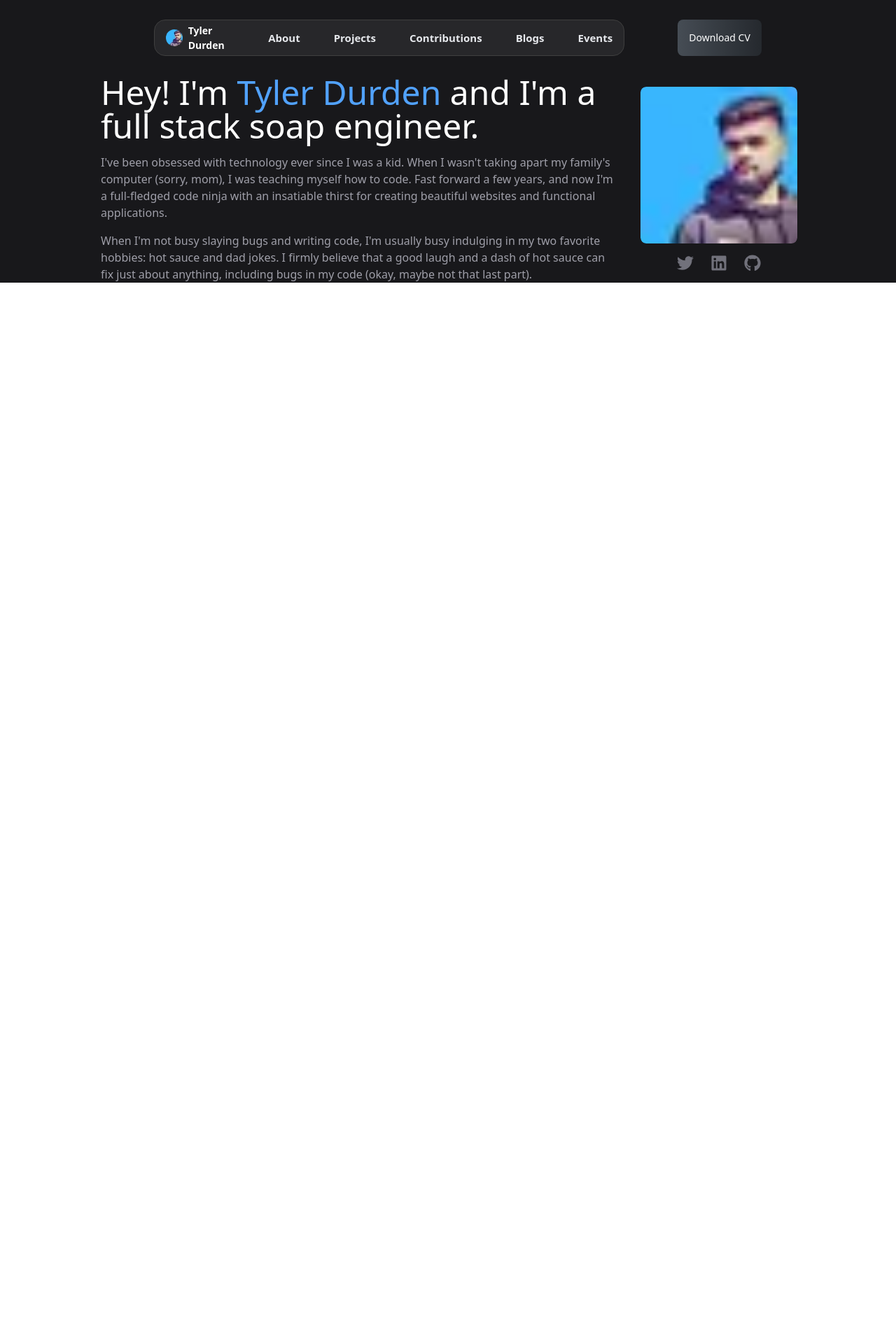
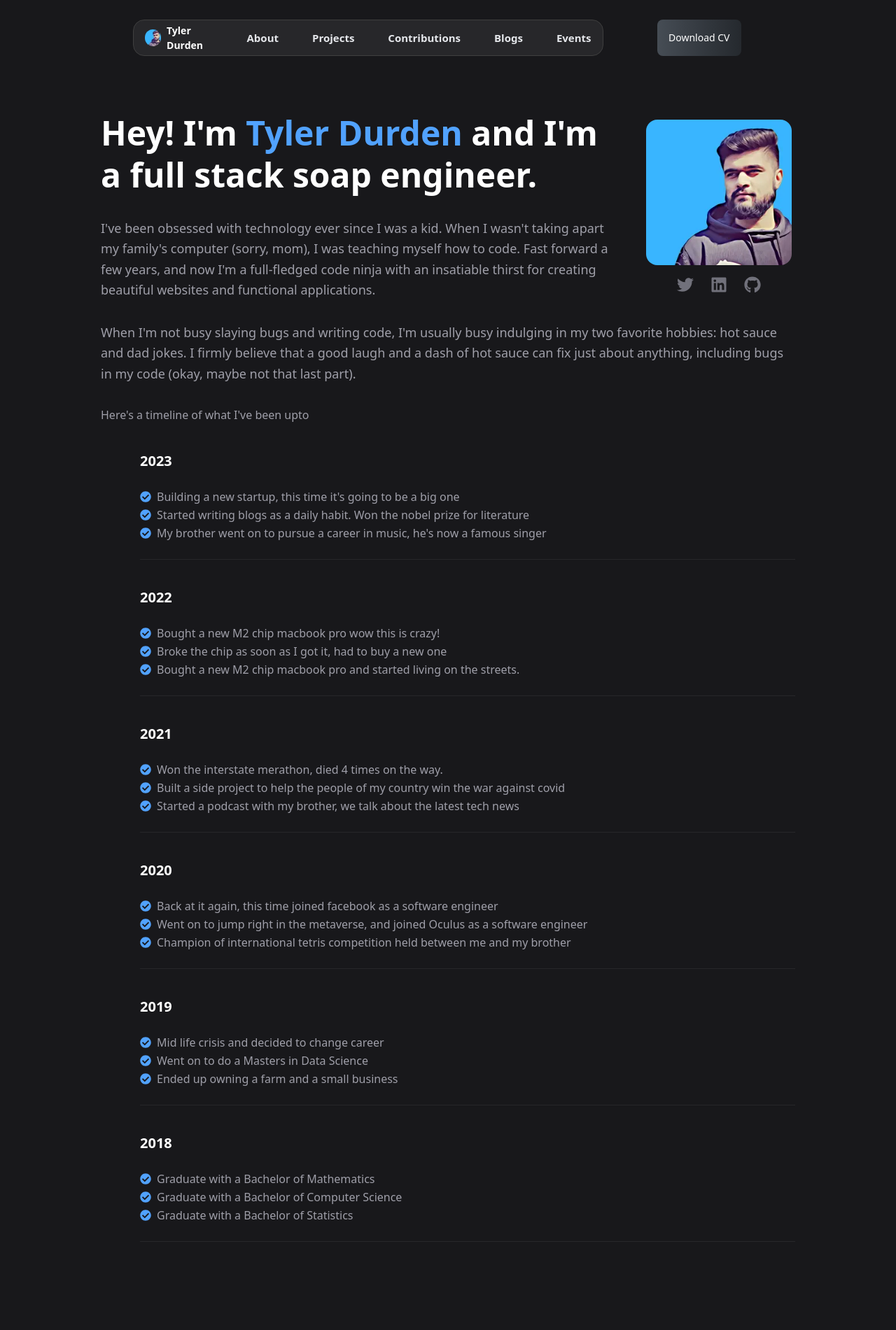
Before and after one commit to wizzcode01/devpro-project, a React (Vite) app: page /about in a window 1280 px wide. Shown: the top 1901 px of the page at 70% size. Before the commit the page ends 800 px from the top, so only its background shows below. Built offline with nearby package versions, Linux system fonts and the light colour scheme.

Commit message:
added files

```diff
--- a/src/components/Blog.jsx
+++ b/src/components/Blog.jsx
@@ -9,27 +9,37 @@ const Blog = () => {
       date: "November 28, 2022",
       title: "What is a website template",
       desc: "A website template is a pre-designed website that can be customized to suit your needs. In this post, we’ll take a look at what a website template is and why it can be a great creative outlet for writers",
-      link: "#",
-      uses: {
+      uses: [
+        {
           name: "16 Inch M2 MacBook Pro",
           desc: "My main machine for development that I've been using for over 6 months now. Such a beast of a machine. I love it.",
         },
+        {
+          name: "iPad Pro 12.9",
+          desc: "Overrated in my opinion. I use it for reading books and watching movies. I don't use it for development.",
+        },
+      ],
     },
     {
       date: "September 2, 2022",
       title: "What is a blog anywhere",
       desc: "A blog is a website that is updated regularly with new content. It is a great way to share your thoughts and ideas with the world. In this blog post, we will discuss what a blog is and how to create one.",
-      link: "#",
-      uses: {
+      uses: [
+        {
           name: "Keychron K2",
           desc: "My main keyboard for development. I love the clicky keys and the compact size. I use it with a Logitech MX Master 3 mouse.",
         },
+        {
+          name: "Logitech MX Master 3",
+          desc: "My main mouse for development. I love the scroll wheel and the thumb buttons. I use it with a Keychron K2 keyboard.",
+        },
+      ],
     },
   ];
 
   return (
     <div className="max-w-5xl mx-auto">
-      <div className="flex flex-col gap-20">
+      <div className="flex flex-col gap-10">
         {blogPosts.map((post, idx) => (
           <div key={idx} className="grid grid-cols-4 gap-6">
             {/* Blog Content with Hover Effect */}
@@ -56,8 +66,8 @@ const Blog = () => {
                 )}
               </AnimatePresence>
 
-              <div className="relative z-10 flex flex-col gap-4 text-white">
-                <div className="flex items-center gap-4 text-zinc-600">
+              <div className="relative z-10 flex flex-col mx-auto gap-5 leading-relaxed text-white">
+                    <div className="flex items-center gap-4 text-zinc-500">
                     | <small>{post.date}</small>
                     </div>
                     <h2 className="text-[17px] font-semibold">{post.title}</h2>
@@ -68,11 +78,15 @@ const Blog = () => {
               </div>
             </div>
 
-            {/* Uses (single row, smaller span) */}
-            <div className="col-span-1 flex flex-col gap-2 text-start text-white p-4">
+            {/* Uses (mapped correctly) */}
+            <div className="col-span-1 flex flex-col gap-4 text-start text-white p-4">
               <h1 className="font-bold">Uses</h1>
-              <h2 className="text-white font-bold">{post.uses.name}</h2>
-              <p className="text-zinc-400">{post.uses.desc}</p>
+              {post.uses.map((use, Idx) => (
+                <div key={Idx}>
+                  <h2 className="text-white font-bold text-sm">{use.name}</h2>
+                  <p className="text-zinc-400 text-sm">{use.desc}</p>
+                </div>
+              ))}
             </div>
           </div>
         ))}
--- a/src/components/Footer.jsx
+++ b/src/components/Footer.jsx
@@ -6,7 +6,7 @@ import { FaTwitter, FaLinkedin, FaGithub } from "react-icons/fa"
 const Footer = () => {
   return (
     <div className='max-w-5xl mx-auto '>
-        <div className='flex flex-col items-center justify-center gap-5 text-zinc-100 p-40'>
+        <div className='flex flex-col items-center justify-center gap-5 text-zinc-100 p-32'>
             <Link to="/" className="flex items-center gap-2">
                 <div className="w-8 h-8 flex items-center justify-center font-bold rounded-full">
                     <img src={Logo} alt="logo-img" className="rounded-full" />
--- a/src/components/Navbar.jsx
+++ b/src/components/Navbar.jsx
@@ -3,8 +3,8 @@ import Logo from '../assets/avatar.webp'
 
 const Navbar = () => {
   return (
-    <div className=' flex items-center justify-evenly w-full'>
-    <nav className="bg-zinc-800 text-white border border-[#3f3f3f] flex items-center rounded-2xl h-13 px-4 w-[95%] md:w-2xl m-7 ">
+    <div className='flex justify-evenly max-w-5xl ml-28'>
+    <nav className="bg-zinc-800 text-white border border-[#3f3f3f] flex items-center rounded-2xl h-13 px-4 w-[95%] md:w-2xl mt-7 ">
      <div className='flex items-center gap-4 md:gap-12 text-[15px] font-semibold'>
       <Link to="/" className="flex items-center gap-2">
         <div className="w-8 h-8 flex items-center justify-center font-bold rounded-full overflow-hidden">
@@ -20,7 +20,7 @@ const Navbar = () => {
         <Link to="/events" className="text-gray-200 hover:text-gray-400">Events</Link>
     </div>
     </nav>
-      <div>
+      <div className='mt-7'>
         <button className="text-white text-sm bg-gradient-to-r from-[#464d55] to-[#25292e] px-4 py-4 duration-150 active:outline-none hover:opacity-80 rounded-lg">
           Download CV
         </button>
--- a/src/pages/About.jsx
+++ b/src/pages/About.jsx
@@ -1,34 +1,84 @@
-import Logo from '../assets/avatar.webp'
+import Logo from '../assets/avatar 2.webp'
 import Navbar from '../components/Navbar'
-import { FaTwitter, FaLinkedin, FaGithub } from "react-icons/fa"
+import { FaTwitter, FaLinkedin, FaGithub, FaCheckCircle } from "react-icons/fa"
+import Footer from '../components/Footer'
 
 const About = () => {
+
+    const timeline = [
+  {
+    year: "2023",
+    events: [
+      "Building a new startup, this time it's going to be a big one",
+      "Started writing blogs as a daily habit. Won the nobel prize for literature",
+      "My brother went on to pursue a career in music, he's now a famous singer",
+    ],
+  },
+  {
+    year: "2022",
+    events: [
+      "Bought a new M2 chip macbook pro wow this is crazy!",
+      "Broke the chip as soon as I got it, had to buy a new one",
+      "Bought a new M2 chip macbook pro and started living on the streets.",
+    ],
+  },
+  {
+    year: "2021",
+    events: [
+      "Won the interstate merathon, died 4 times on the way.",
+      "Built a side project to help the people of my country win the war against covid",
+      "Started a podcast with my brother, we talk about the latest tech news",
+    ],
+  },
+  {
+    year: "2020",
+    events: [
+      "Back at it again, this time joined facebook as a software engineer",
+      "Went on to jump right in the metaverse, and joined Oculus as a software engineer",
+      "Champion of international tetris competition held between me and my brother",
+    ],
+  },
+  {
+    year: "2019",
+    events: [
+      "Mid life crisis and decided to change career",
+      "Went on to do a Masters in Data Science",
+      "Ended up owning a farm and a small business",
+    ],
+  },
+  {
+    year: "2018",
+    events: [
+      "Graduate with a Bachelor of Mathematics",
+      "Graduate with a Bachelor of Computer Science",
+      "Graduate with a Bachelor of Statistics",
+    ],
+  },
+];
+
   return (
     <div className="bg-zinc-900">
-      <div className="max-w-5xl mx-auto px-4"> {/* added px-4 for spacing on small screens */}
-        <Navbar/>
-        <div className="flex flex-col gap-20">
+      <Navbar/>
+      <div className="max-w-5xl mx-auto px-4">
+        <div className="flex flex-col gap-8 mt-20">
           {/* Use grid properly */}
           <div className="grid grid-cols-1 md:grid-cols-4 gap-10 items-center">
 
             {/* LEFT CONTENT */}
-            <div className="md:col-span-3 flex flex-col gap-4 text-start">
-              <h1 className="text-white text-5xl">
+            <div className="md:col-span-3 flex flex-col gap-8 text-start">
+              <h1 className="text-white text-5xl font-bold leading-tight">
                 Hey! I'm <span className="text-blue-400">Tyler Durden </span>
                 and I'm a full stack soap engineer.
               </h1>
-              <p className="text-zinc-400">
+              <p className="text-zinc-400 text-lg leading-relaxed">
                 I've been obsessed with technology ever since I was a kid. When I wasn't taking apart my family's computer (sorry, mom), I was teaching myself how to code. Fast forward a few years, and now I'm a full-fledged code ninja with an insatiable thirst for creating beautiful websites and functional applications.
-              </p>
-              <p className="text-zinc-400">
-                When I'm not busy slaying bugs and writing code, I'm usually busy indulging in my two favorite hobbies: hot sauce and dad jokes. I firmly believe that a good laugh and a dash of hot sauce can fix just about anything, including bugs in my code (okay, maybe not that last part).
               </p>
             </div>
 
             {/* RIGHT CONTENT (Image + Socials) */}
-            <div className="md:col-span-1 flex flex-col items-center gap-4">
-              <div className="w-56 h-56 flex items-center justify-center font-bold rounded-lg overflow-hidden">
-                <img src={Logo} alt="logo-img" className="rounded-lg w-56 h-56 object-cover" />
+            <div className="md:col-span-1 flex flex-col items-center gap-4 ">
+              <div className="w-52 h-52 flex items-center justify-center font-bold rounded-2xl overflow-hidden">
+                <img src={Logo} alt="logo-img" className="rounded-lg w-52 h-52 object-cover" />
               </div>
               <div className="flex items-center gap-6 text-zinc-500 text-2xl">
                 <FaTwitter/>
@@ -38,8 +88,30 @@ const About = () => {
             </div>
 
           </div>
+             <p className="text-zinc-400 text-lg leading-relaxed">
+                When I'm not busy slaying bugs and writing code, I'm usually busy indulging in my two favorite hobbies: hot sauce and dad jokes. I firmly believe that a good laugh and a dash of hot sauce can fix just about anything, including bugs in my code (okay, maybe not that last part).
+              </p>
+              <div>
+                 <h1 className='text-zinc-400'>Here's a timeline of what I've been upto</h1>
+                 {timeline.map((item, index) => (
+                 <div key={index} className='flex flex-col ml-14 gap-6 mt-10'>
+                    <span className='text-xl font-bold text-white'>{item.year}</span>
+                    <div>
+                        {item.events.map((event, i) => (
+                            <div
+                                key={i}
+                                className='flex items-center gap-2'>
+                                <FaCheckCircle className=' text-blue-400'/> <p className='text-zinc-400 leading-relaxed'>{event}</p>
+                            </div>
+                        ))}
+                    </div>
+                    <div className='border-b border-zinc-800'></div>
+                    </div>
+                    ))}
+              </div>
         </div>
       </div>
+      <Footer/>
     </div>
   )
 }
```
Also changed, not shown: src/assets/avatar 2.webp (added). Lines whose indentation alone changed are shown as unchanged.
